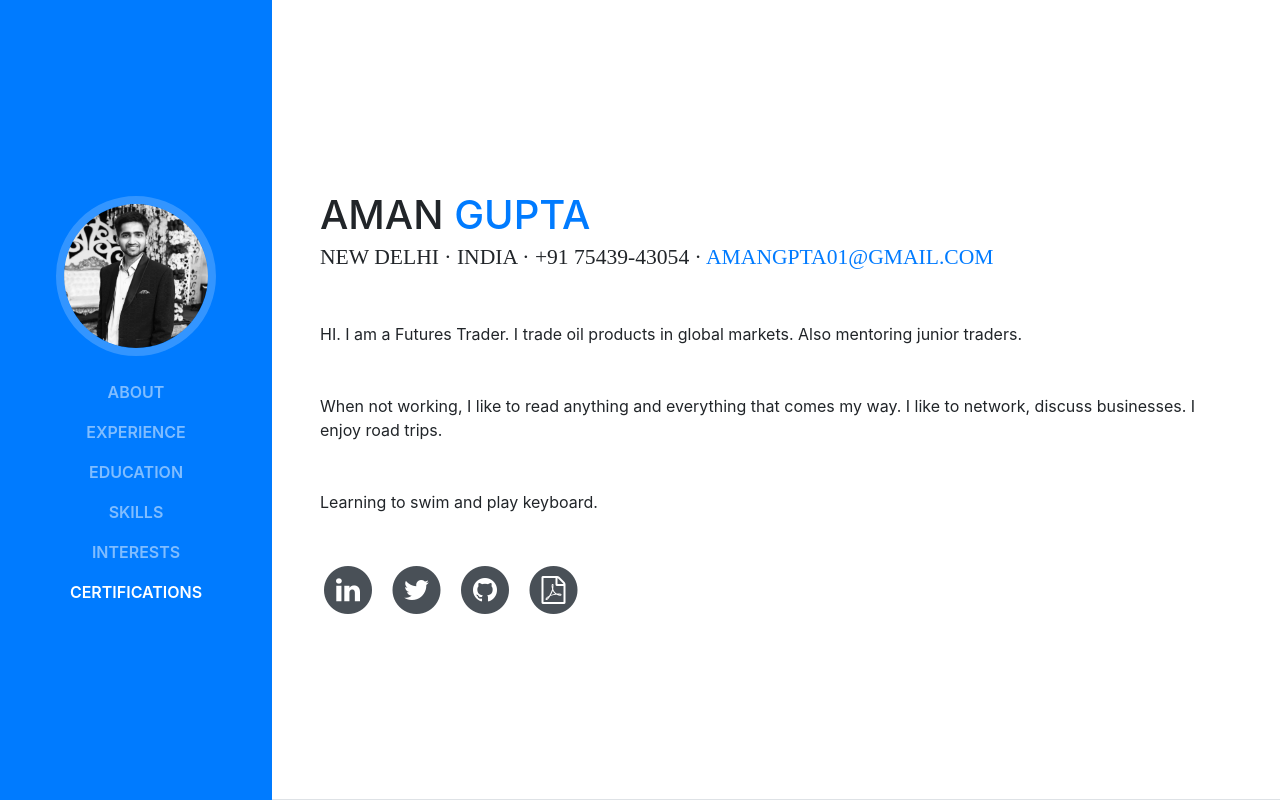
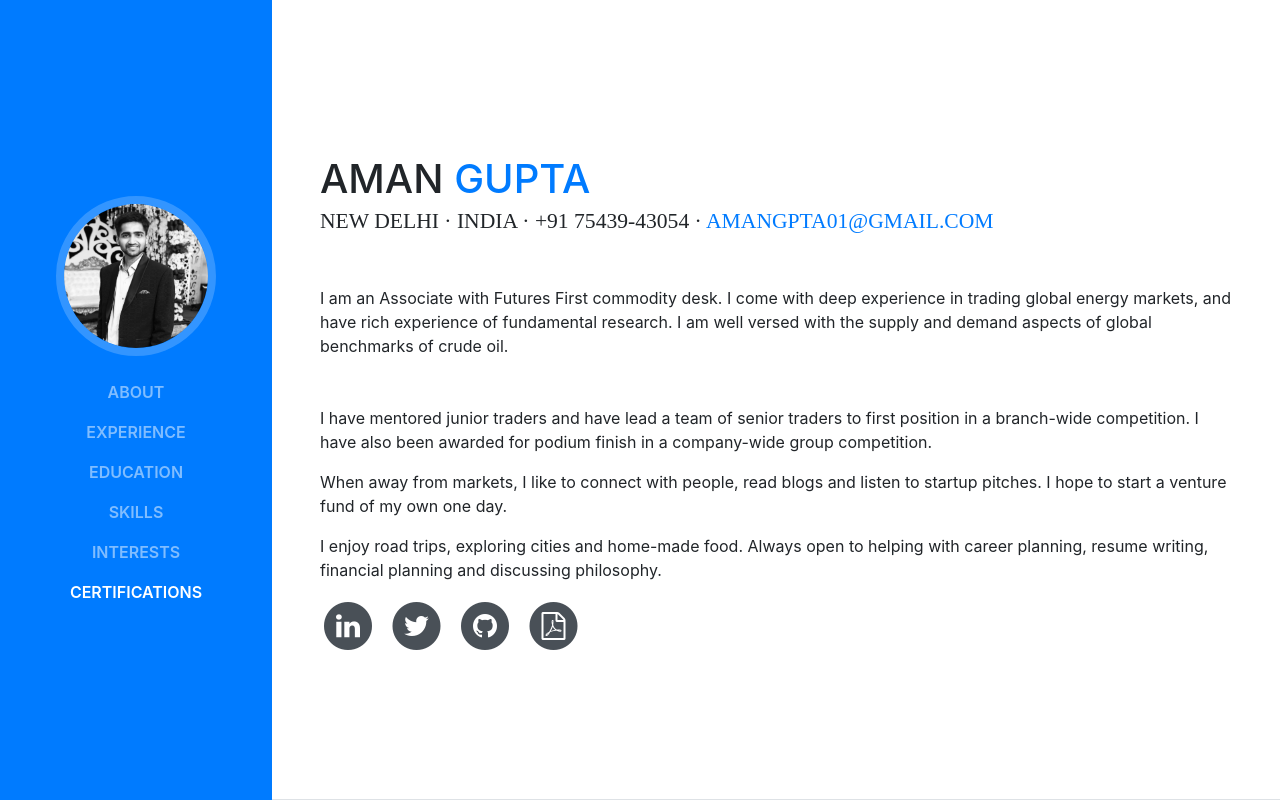
Before and after one commit to amangpta01/amangpta01.github.io, a website with bundled scripts: page index.html in a window 1280 px wide. Shown: the top 800 px of the page. Built offline with nearby package versions, Linux system fonts and the light colour scheme; a web font is replaced by a local one.

Commit message:
Update index.html

```diff
--- a/index.html
+++ b/index.html
@@ -73,12 +73,16 @@
           <div class="subheading mb-5">New Delhi · INDIA · +91 75439-43054 ·
             <a href="mailto:name@email.com">amangpta01@gmail.com</a>
           </div>
-          <p class="mb-5">HI. I am a Futures Trader. I trade oil products in global markets. Also mentoring junior traders.</p>
+          <p class="mb-5">I am an Associate with Futures First commodity desk. I come with deep experience in trading global energy markets, and have rich experience of fundamental research. I am well versed with the supply and demand aspects of global benchmarks of crude oil.
+          </p>
+          <p>I have mentored junior traders and have lead a team of senior traders to first position in a branch-wide competition. I have also been awarded for podium finish in a company-wide group competition.
+          </p>
+          <p>When away from markets, I like to connect with people, read blogs and listen to startup pitches. I hope to start a venture fund of my own one day.
+          </p>
+          <p>I enjoy road trips, exploring cities and home-made food. Always open to helping with career planning, resume writing, financial planning and discussing philosophy.
+          </p>
 
-          <p class="mb-5">When not working, I like to read anything and everything that comes my way. I like to network, discuss businesses. I enjoy road trips.</p>
 
-          <p class="mb-5">Learning to swim and play keyboard.</p>
-          </p>
           <ul class="list-inline list-social-icons mb-0">
             <li class="list-inline-item">
               <a href="https://www.linkedin.com/in/amangpta01" target="_blank">
```
